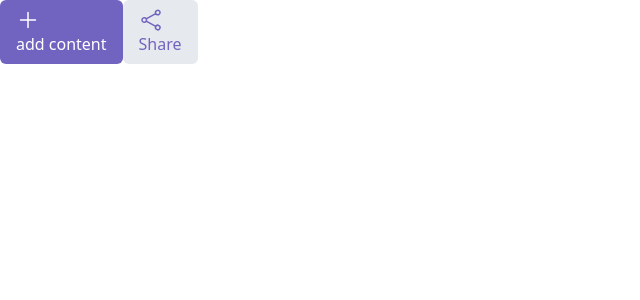
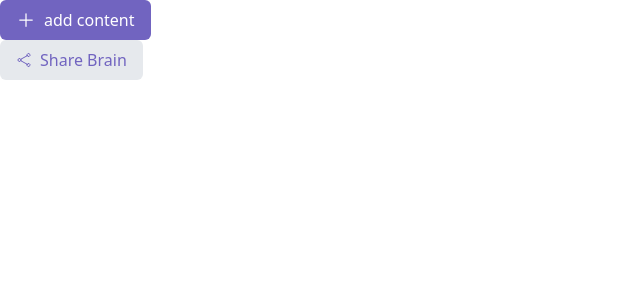
Before and after one commit to HarshitMalik22/SecondBrain-frontend, a React (Vite) app: page / in a window 1280 px wide. Shown: the top 300 px of the page, without its empty margins (0-640 px from the left). Built offline with nearby package versions, Linux system fonts and the light colour scheme.

Commit message:
done with button

```diff
--- a/src/App.tsx
+++ b/src/App.tsx
@@ -5,7 +5,7 @@ import { ShareIcon } from "./icons/ShareIcon"
 function App() {
   return <div>
     <Button variant="primary" text="add content" startIcon={<PlusIcon/>}></Button>
-    <Button variant="secondary" text="Share" startIcon={<ShareIcon/>}></Button>
+    <Button variant="secondary" text="Share Brain" startIcon={<ShareIcon/>}></Button>
   </div>
 }
 
--- a/src/components/Button.tsx
+++ b/src/components/Button.tsx
@@ -11,10 +11,12 @@ const variantClasses = {
     "secondary": "bg-gray-200 text-purple-600",
 }
 
-const defaultStyles = "px-4 py-2 rounded-md font-light";
+const defaultStyles = "px-4 py-2 rounded-md font-light flex items-center";
 export function Button({variant, text, startIcon}: ButtonProps){
     return <button className={variantClasses[variant]+ " " + defaultStyles}>
-        {startIcon}
+        <div className = "pr-2">
+            {startIcon}
+        </div>
         {text}
     </button>
 }
--- a/src/icons/PlusIcon.tsx
+++ b/src/icons/PlusIcon.tsx
@@ -1,5 +1,5 @@
 export function PlusIcon(){
-    return <svg xmlns="http://www.w3.org/2000/svg" fill="none" viewBox="0 0 24 24" stroke-width="1.5" stroke="currentColor" class="size-6">
+    return <svg xmlns="http://www.w3.org/2000/svg" fill="none" viewBox="0 0 24 24" stroke-width="1.5" stroke="currentColor" className="size-5">
     <path stroke-linecap="round" stroke-linejoin="round" d="M12 4.5v15m7.5-7.5h-15" />
     </svg>
 }
--- a/src/icons/ShareIcon.tsx
+++ b/src/icons/ShareIcon.tsx
@@ -1,5 +1,5 @@
 export function ShareIcon() {
-    return <svg xmlns="http://www.w3.org/2000/svg" fill="none" viewBox="0 0 24 24" stroke-width="1.5" stroke="currentColor" class="size-6">
+    return <svg xmlns="http://www.w3.org/2000/svg" fill="none" viewBox="0 0 24 24" stroke-width="1.5" stroke="currentColor" className="size-4">
   <path stroke-linecap="round" stroke-linejoin="round" d="M7.217 10.907a2.25 2.25 0 1 0 0 2.186m0-2.186c.18.324.283.696.283 1.093s-.103.77-.283 1.093m0-2.186 9.566-5.314m-9.566 7.5 9.566 5.314m0 0a2.25 2.25 0 1 0 3.935 2.186 2.25 2.25 0 0 0-3.935-2.186Zm0-12.814a2.25 2.25 0 1 0 3.933-2.185 2.25 2.25 0 0 0-3.933 2.185Z" />
 </svg>
 }
```
